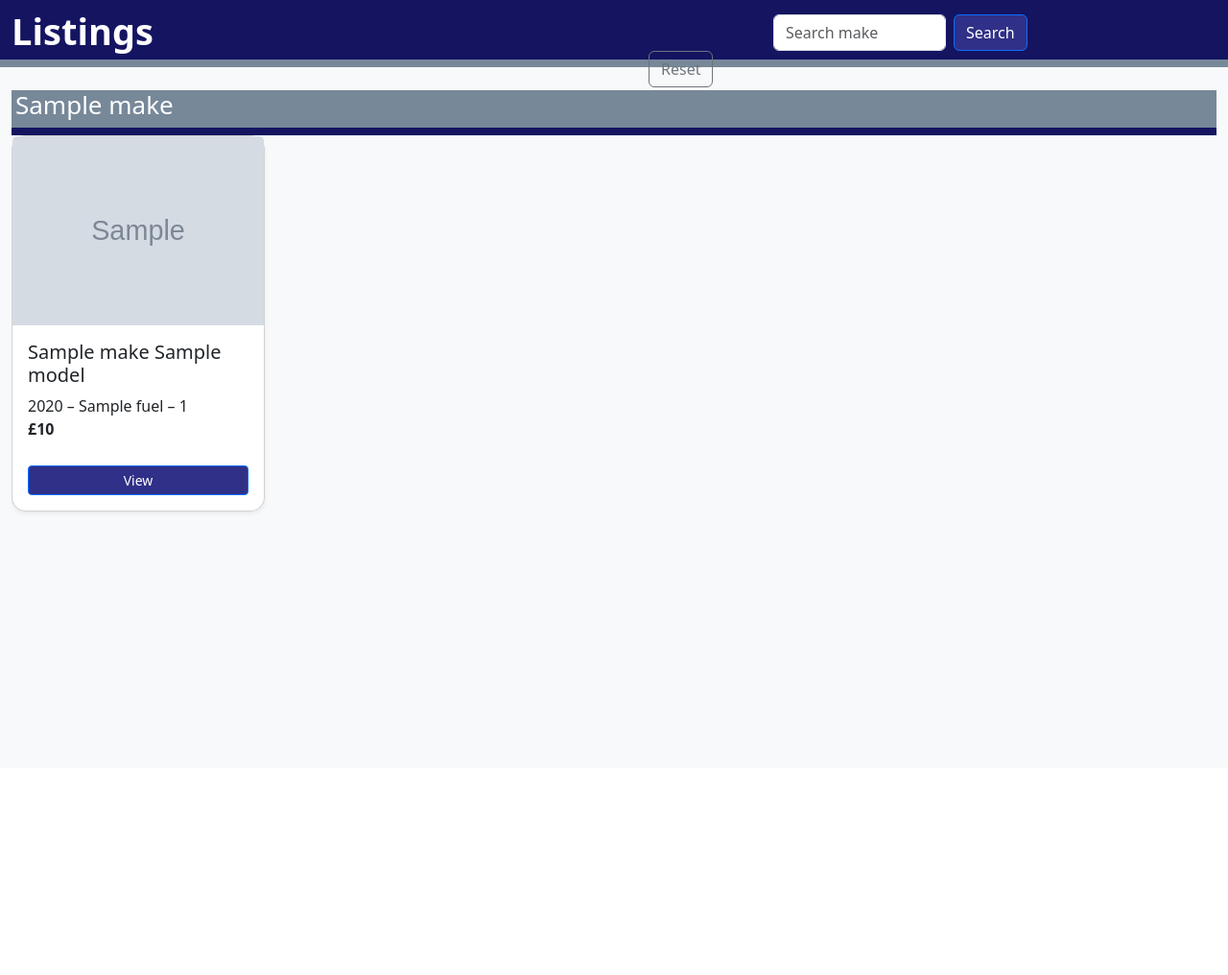
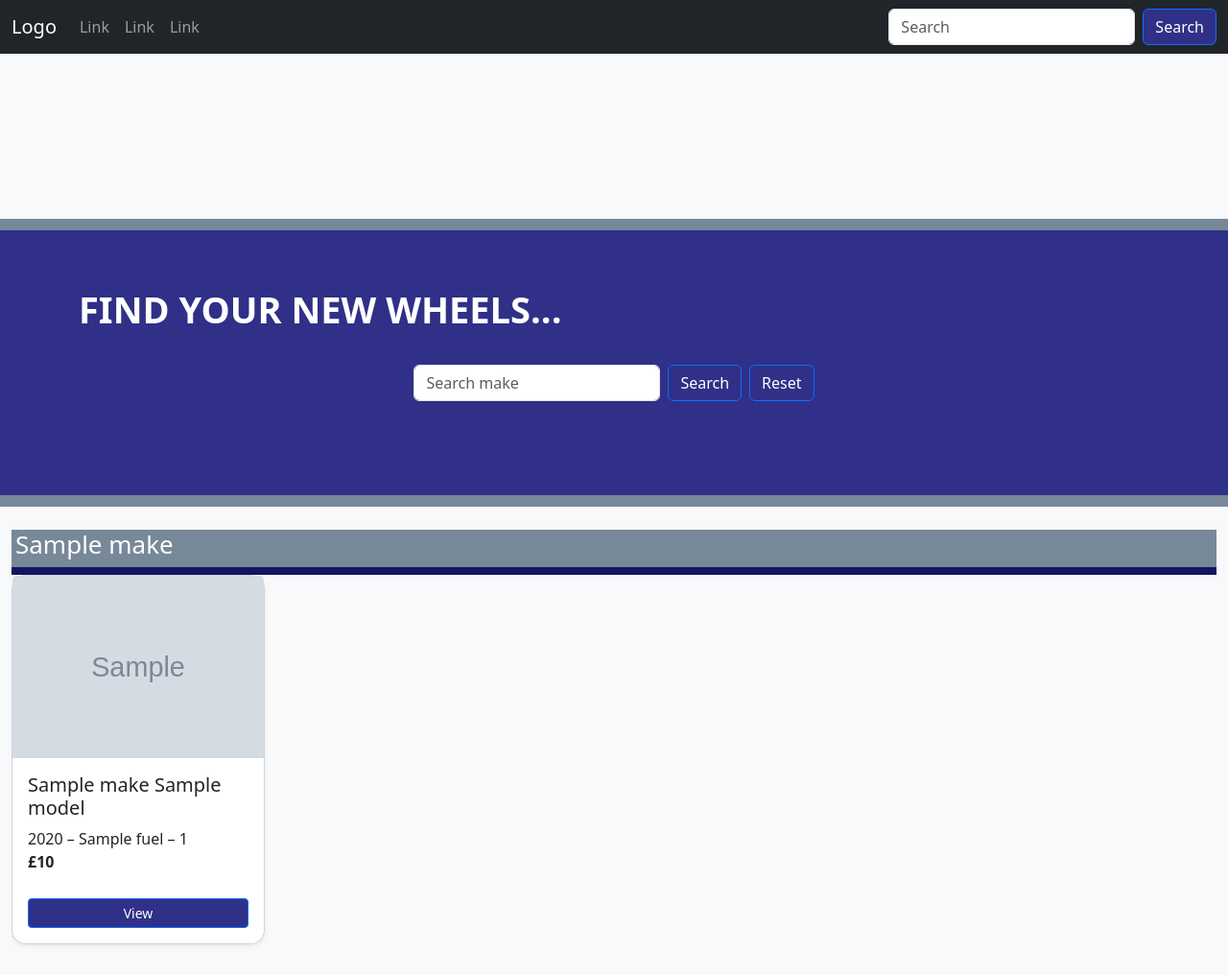
Before and after one commit to gazhird/milestone-project-3, a Django app: template listings/templates/listings/listing_list.html in a window 1280 px wide. Shown: the whole page at 96% size. Before the commit the page ends 536 px from the top, so only its background shows below. Run offline with Django 4.2, Linux system fonts and the light colour scheme; the template is opened without the code that fills it: most values are stand-ins (such as "Sample title", 1, 10 or a date in 2020); grey boxes marked "Sample" are stand-in pictures.

```diff
--- a/listings/models.py
+++ b/listings/models.py
@@ -5,10 +5,12 @@ from cloudinary.models import CloudinaryField
 import datetime
 
 
+# adds select choices on form
 FUEL_SELECT = [
     ('Petrol', 'Petrol'), ('Diesel', 'Diesel'), ('Electric', 'Electric'),
     ('Hybrid', 'Hybrid'),]
 
+# adds select choices on form and current year
 YEAR_SELECT = [
     (year, year) for year in range(1980, datetime.date.today().year + 1)]
 
@@ -30,7 +32,7 @@ class Listing(models.Model):
     status = models.CharField(max_length=50, default='Available', editable=False)
 
     def save(self, *args, **kwargs):
-        # save to create a id, so can use for slug
+        # save to create a id, so can use id for slug
         if self.pk is None:
             self.make = self.make.strip().title()
             self.model = self.model.strip().title()
--- a/listings/static/listings/style.css
+++ b/listings/static/listings/style.css
@@ -1,5 +1,16 @@
 
 
+
+
+/* All Sections  */
+
+.inline {display:flex;}
+.ruby  {display: ruby;}
+.jcc {
+    display: flex;
+    justify-content: center;
+    align-items: center;
+}
 
 
 h1 {
@@ -18,43 +29,33 @@ h3 {
 
 
 
-.vehicle-scroll-box {
-  max-width: 100%;          /* or any fixed value you need */
-  overflow-x: auto;         /* horizontal scrolling */
-  white-space: nowrap;      /* keep cards in one line */
-  padding-bottom: 8px;      /* optional – keeps scrollbar off cards */
+
+
+
+/* Hero / Listing / search bar  */
+
+
+#hero {
+    border-top: 12px solid lightslategray;
+    margin-top: 228px;
+    height: 300px;
+    background-color: #303088;
+    border-bottom: 12px solid lightslategray;
+
+
 }
 
-.vehicle-scroll-box .row {
-  flex-wrap: nowrap;        /* Bootstrap row defaults to wrap */
+#hero .search-bar {
+    padding-top: 60px;
 }
 
-.vehicle-scroll-box .col-lg-3 {
-  display: inline-block;    /* optional extra insurance */
-  float: none;
-  width: 280px;             /* fixed card width – tweak to taste */
+.btn-primary {
+    background-color: #303088;
 }
 
 
-.search-row {
-    padding-top: 10px;
-    padding-bottom: 10px;
-    height:  70px;
-    background-color: #141461;
-    border-bottom: 8px solid lightslategray;
-}
 
-.search-side {
-    margin-top: 5px;
-    margin-bottom: 5px;
-}
-
-.search-row input {
-
-    margin-left: 25%;
-    width: 180px;
-}
-
+/* Display vehicles  */
 
 .header-bar {
     /* background-color:  red; */
@@ -70,6 +71,25 @@ h3 {
     margin-bottom: 10px;
 }
 
-.btn-primary {
-    background-color: #303088;
+.card-img-top {
+    min-height: 190px;
+    max-height: 190px;
 }
+
+
+.vehicle-scroll-box {
+    max-width: 100%;
+    overflow-x: auto;
+    white-space: nowrap;
+    padding-bottom: 8px;
+}
+
+.vehicle-scroll-box .row {
+    flex-wrap: nowrap;
+}
+
+.vehicle-scroll-box .col-lg-3 {
+    display: inline-block;
+    float: none;
+    width: 280px;
+}
--- a/listings/templates/listings/listing_list.html
+++ b/listings/templates/listings/listing_list.html
@@ -12,31 +12,70 @@
 <body class="bg-light">
 
 
-<!-- Search bar -->
-<div class="container-fluid">
-    <div class="row search-row">
-      <div class="col-6">
-        <h1>Listings</h1>
-      </div>
-      <div class="col-6 search-side inline">
-        <form id="searchForm" class="d-flex" method="get" action="{% url 'home' %}">
-            <input class="form-control me-2" type="text" name="make" placeholder="Search make" value="{{ request.GET.make }}">
-            <button class="btn btn-primary" type="submit">Search</button>
+<!-- Nav bar  -->
 
-        </form>
-        <a href="{% url 'home' %}" class="btn btn-outline-secondary ms-4">Reset</a>
-      </div>
+<nav class="navbar navbar-expand-sm navbar-dark bg-dark fixed-top">
+  <div class="container-fluid">
+    <a class="navbar-brand" href="javascript:void(0)">Logo</a>
+    <button class="navbar-toggler" type="button" data-bs-toggle="collapse" data-bs-target="#mynavbar">
+      <span class="navbar-toggler-icon"></span>
+    </button>
+    <div class="collapse navbar-collapse" id="mynavbar">
+      <ul class="navbar-nav me-auto">
+        <li class="nav-item">
+          <a class="nav-link" href="javascript:void(0)">Link</a>
+        </li>
+        <li class="nav-item">
+          <a class="nav-link" href="javascript:void(0)">Link</a>
+        </li>
+        <li class="nav-item">
+          <a class="nav-link" href="javascript:void(0)">Link</a>
+        </li>
+      </ul>
+      <form class="d-flex">
+        <input class="form-control me-2" type="text" placeholder="Search">
+        <button class="btn btn-primary" type="button">Search</button>
+      </form>
+    </div>
   </div>
-</div>
-
-<!-- Results display area -->
-<div class="container-fluid mt-4">
+</nav>
 
 
 
 
 
-  <!-- Get all vehicles -->
+
+<!-- Search bar -->
+<section id="hero">
+<div class="container search-bar">
+  <div class="row">
+    <div class="col-12">
+      <h1>FIND YOUR NEW WHEELS...</h1><BR>
+    </div>
+  </div>
+  <div class="row">
+    <div class="col-12 d-flex justify-content-center">
+      <form id="searchForm" method="get" action="{% url 'home' %}" class="d-flex align-items-center gap-2">
+        <input class="form-control" type="text" name="make" placeholder="Search make" value="{{ request.GET.make }}">
+        <button class="btn btn-primary" type="submit">Search</button>
+        <a href="{% url 'home' %}" class="btn btn-primary">Reset</a>
+      </form>
+    </div>
+  </div>
+</div>
+</section>
+
+
+
+
+
+
+
+
+
+<!-- Results display area -->
+<div class="container-fluid mt-4">
+ <!-- Get all vehicles -->
   {% if not request.GET.make %}
   {% regroup listings by make as make_list %}
     <div id="groupedView">
@@ -71,14 +110,15 @@
       {% endfor %}
     </div>
   {% endif %}
+</div>
 
-</div>
+
+
+
 
 <script src="https://cdn.jsdelivr.net/npm/bootstrap@5.3.2/dist/js/bootstrap.bundle.min.js"></script>
 <script src="{% static 'listings/style.js' %}"></script>
 
 
-
-
 </body>
 </html>
--- a/wheels/settings.py
+++ b/wheels/settings.py
@@ -26,6 +26,7 @@ INSTALLED_APPS = [
     'django.contrib.admin',
     'django.contrib.auth',
     'django.contrib.contenttypes',
+    'django.contrib.sessions',
     'django.contrib.messages',
     'django.contrib.staticfiles',
     'cloudinary_storage',
```
Also changed, not shown: README.md, listings/views.py (line endings or trailing spaces).
